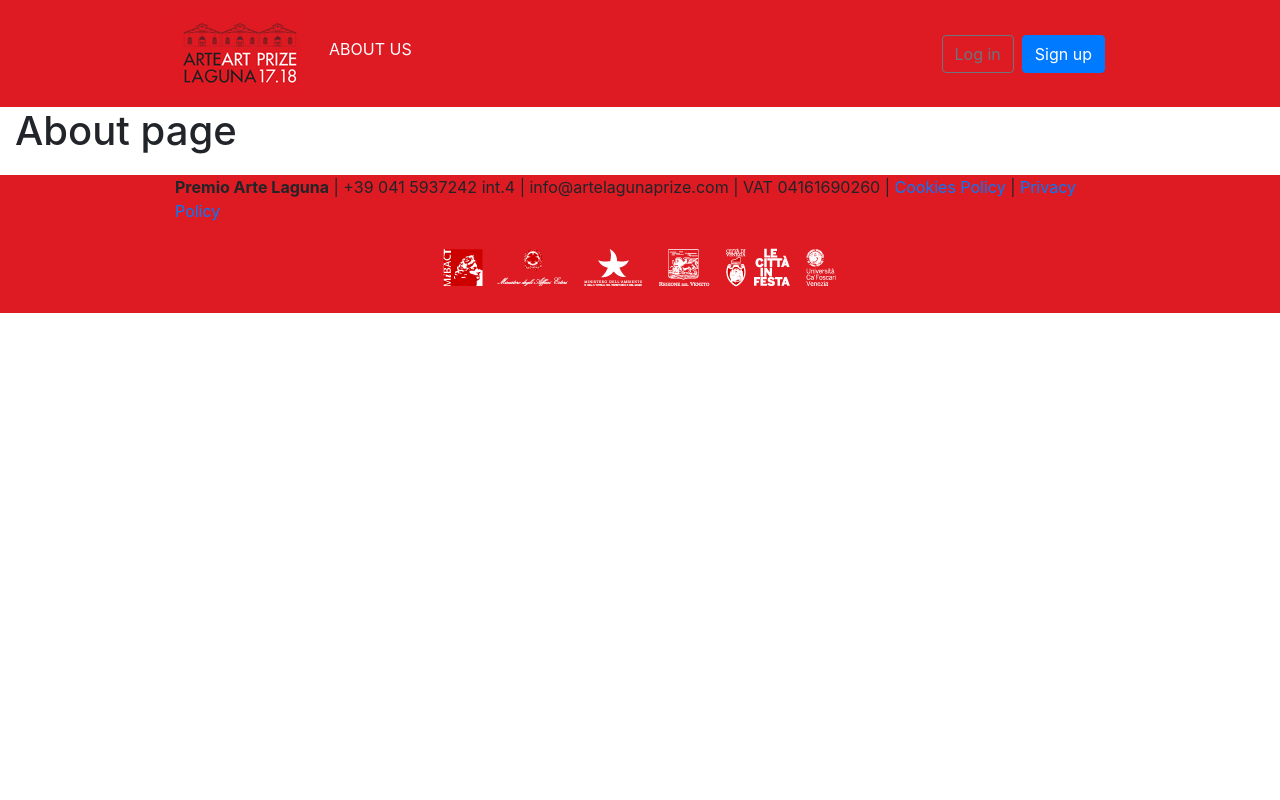
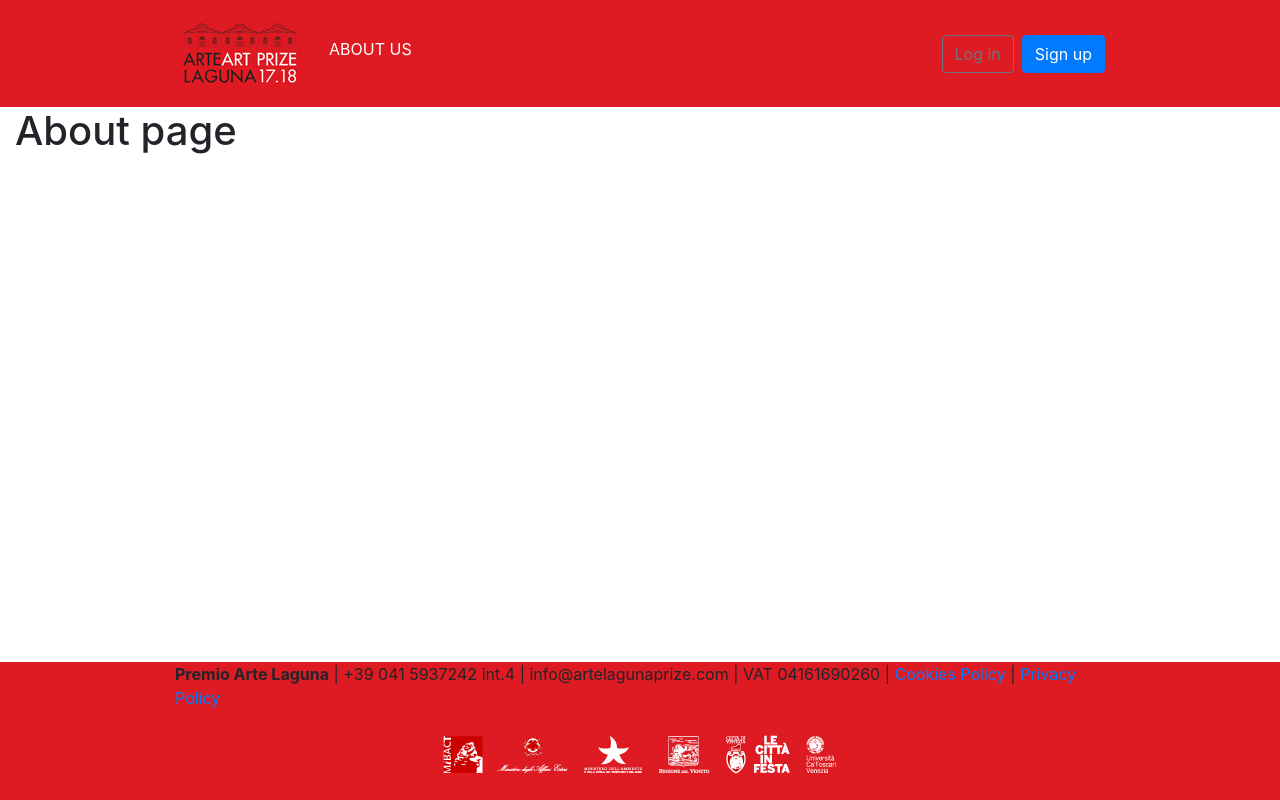
Before and after one commit to kk0walski/konkurs2, a Django app: page /about/ in a window 1280 px wide. Run offline with Django 3.2, Linux system fonts and the light colour scheme; some libraries are stand-ins or nearby versions.

Commit message:
Make footer on bottom.

```diff
--- a/templates/_base.html
+++ b/templates/_base.html
@@ -20,7 +20,7 @@
   {% endblock %}
 </head>
 
-<body>
+<body class="d-flex flex-column min-vh-100">
   <nav class="navbar navbar-expand-lg navbar-light sticky-top bg-red">
     <div class="container">
       <a class="navbar-brand" href="{% url 'home' %}">
@@ -63,7 +63,7 @@
   <div class="container-fluid">
     {% block content %} {% endblock %}
   </div>
-  <footer class="footer">
+  <footer class="footer mt-auto">
     <div class="container">
       <p>
         <strong>Premio Arte Laguna</strong> | +39 041 5937242 int.4 | info@artelagunaprize.com |
--- a/templates/account/login.html
+++ b/templates/account/login.html
@@ -4,11 +4,13 @@
 {% block title %}Log in{% endblock %}
 
 {% block form %}
+  <br/>
   <h2>Log in</h2>
   <form method="post">
     {% csrf_token %}
     {{ form|crispy }}
     <button class="btn btn-success" type="submit">Log in</button>
   </form>
+  <br />
   <a href="{% url 'account_reset_password' %}">Forgot Password?</a>
 {% endblock form %}
```
